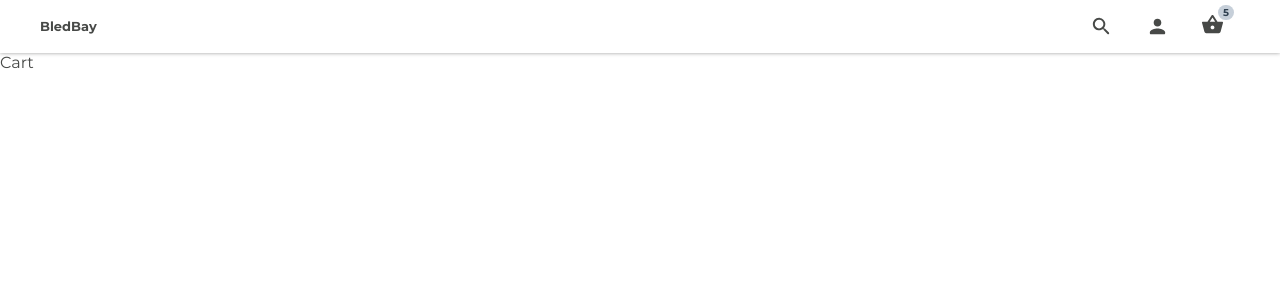
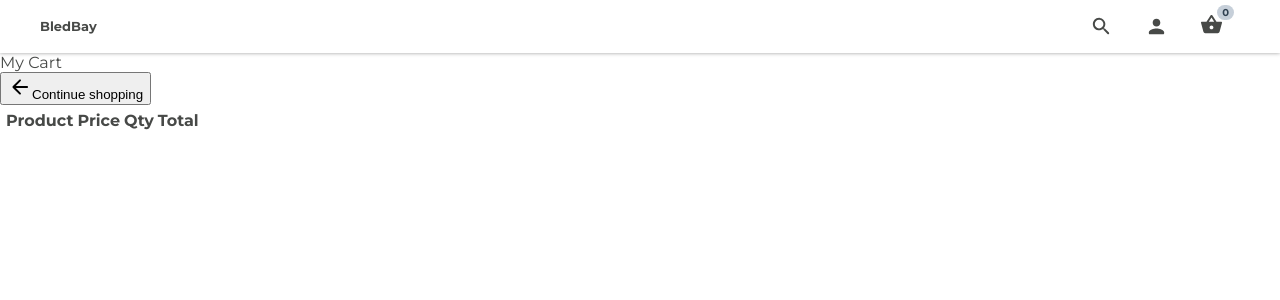
Before and after one commit to xmeix/e-comm-web-app, a React (Vite) app in the folder client/: page /cart in a window 1280 px wide. Shown: the top 300 px of the page. Built offline with nearby package versions, Linux system fonts and the light colour scheme.

Commit message:
setting first part of cart-structure

```diff
--- a/client/src/components/Navbar/Navbar.jsx
+++ b/client/src/components/Navbar/Navbar.jsx
@@ -11,6 +11,7 @@ import { NavLink } from "react-router-dom";
 
 const Navbar = () => {
   const { user, loading, isLoggedIn } = useSelector((state) => state.auth);
+  const { cart } = useSelector((state) => state.cart);
   const [openDropMenu, setOpenDropMenu] = useState(false);
   const dispatch = useDispatch();
   const subMenuRef = useRef(null);
@@ -43,10 +44,10 @@ const Navbar = () => {
         <PersonRoundedIcon className="nav-icon" onClick={toggleDropMenu} />
 
         {openDropMenu && <DropMenu reference={subMenuRef} />}
-        <div className="cart-icon-container">
+        <NavLink to={"/cart"} className="cart-icon-container navlink">
           <ShoppingBasketRoundedIcon className="nav-icon" />
-          <span className="cart-item-count">{5}</span>
-        </div>
+          <span className="cart-item-count">{cart.length || 0}</span>
+        </NavLink>
       </div>
     </div>
   );
--- /dev/null
+++ b/client/src/components/cartProducts/CartProducts.jsx
@@ -0,0 +1,25 @@
+import "./CartProducts.css";
+import { useSelector } from "react-redux";
+import CartProduct from "./cartProduct/CartProduct";
+
+const CartProducts = () => {
+  const { cart } = useSelector((state) => state.cart);
+
+  return (
+    <table className="cart-products">
+      <th className="cart-table-header">
+        <td colSpan={2}>Product</td>
+        <td colSpan={2}>Price</td>
+        <td colSpan={2}>Qty</td>
+        <td colSpan={2}>Total</td>
+      </th>
+      <tbody>
+        {cart.map((product) => (
+          <CartProduct product={product} />
+        ))}
+      </tbody>
+    </table>
+  );
+};
+
+export default CartProducts;
--- /dev/null
+++ b/client/src/components/cartProducts/cartProduct/CartProduct.jsx
@@ -0,0 +1,30 @@
+import "./CartProduct.css";
+import CloseRoundedIcon from "@mui/icons-material/CloseRounded";
+const CartProduct = ({ product }) => {
+  return (
+    <tr className="cart-product">
+      <td>
+        <img src={product.images[0]} className="product-image"></img>
+        <div className="cart-product-details">
+          <div className="cart-product-title">{product.title}</div>
+          <div className="cart-product-id">#{product.id}</div>
+          <div className="cart-product-options">
+            <div className="cart-product-option">{product?.chosenColor}</div>
+            <div className="cart-product-option">{product?.chosenSize}</div>
+          </div>
+        </div>
+      </td>
+      <td className="cart-product-price">
+        {product?.price.toFixed()}
+        DA
+      </td>
+      <td className="cart-product-qty">{product?.quantity}</td>
+      <td className="cart-product-total">{product?.total}</td>
+      <td className="cart-product-total">
+        <CloseRoundedIcon />
+      </td>
+    </tr>
+  );
+};
+
+export default CartProduct;
--- a/client/src/pages/cart/Cart.jsx
+++ b/client/src/pages/cart/Cart.jsx
@@ -1,6 +1,20 @@
+import CartProducts from "../../components/cartProducts/CartProducts";
 import "./Cart.css";
+import { useSelector } from "react-redux";
+import ArrowBackRoundedIcon from '@mui/icons-material/ArrowBackRounded';
 const Cart = () => {
-  return <div className="cart">Cart</div>;
+  const { cart } = useSelector((state) => state.cart);
+
+  return (
+    <div className="cart">
+      <div className="cart-header">
+        <div className="cart-title">My Cart</div>
+        <button className="continue-shopping"><ArrowBackRoundedIcon/>Continue shopping</button>
+      </div>
+      <CartProducts />
+      {/* Shipping and checkout */}
+    </div>
+  );
 };
 
 export default Cart;
```
Also changed, not shown: client/src/components/cartProducts/CartProducts.css (added), client/src/components/cartProducts/cartProduct/CartProduct.css (added).
